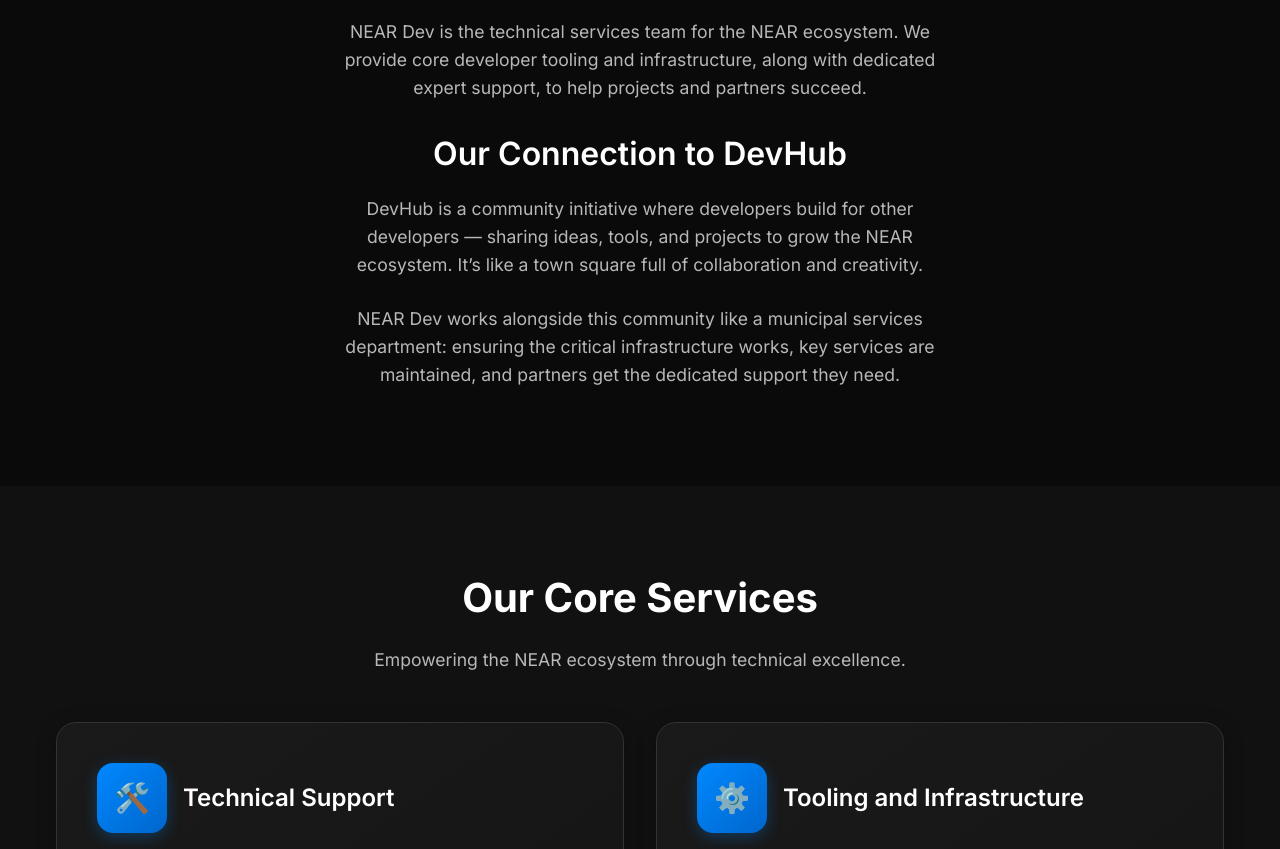
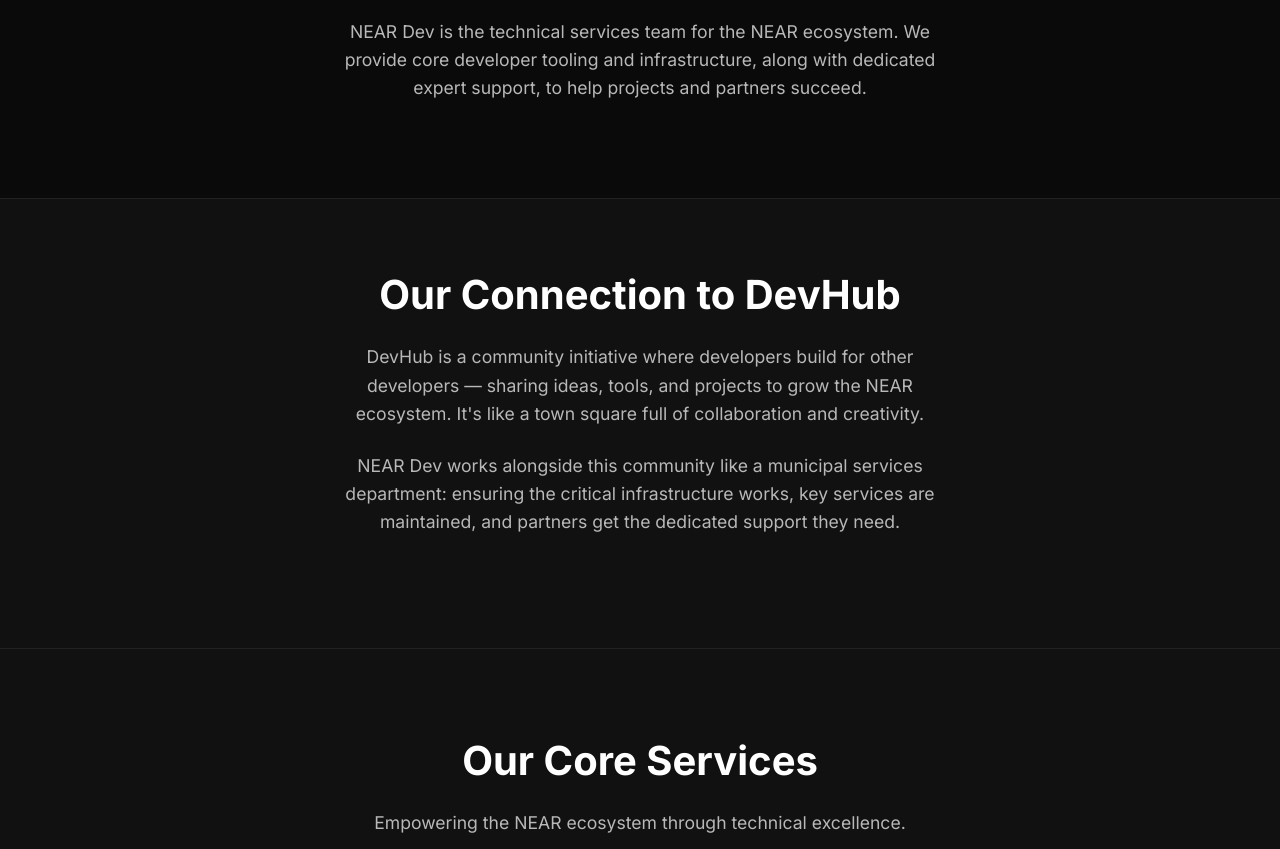
Before and after one commit to thisisjoshford/near-dev-site, a React (Vite) app: page / in a window 1280 px wide. Shown: the part 1040-1889 px from the top of the page. Built offline with nearby package versions, Linux system fonts and the light colour scheme.

Commit message:
fix: separate devhub / neardev

```diff
--- a/src/App.css
+++ b/src/App.css
@@ -159,6 +159,24 @@
   background: #0a0a0a;
   color: #ffffff;
   text-align: center;
+}
+
+/* DevHub Connection Section */
+.devhub-connection {
+  padding: 4rem 0;
+  background: #111111;
+  color: #ffffff;
+  text-align: center;
+  border-top: 1px solid #222;
+  border-bottom: 1px solid #222;
+}
+
+.devhub-connection .section-title p {
+  margin-bottom: 1.5rem;
+}
+
+.devhub-connection .section-title p:last-child {
+  margin-bottom: 0;
 }
 
 .about-home .section-title {
--- a/src/Home.tsx
+++ b/src/Home.tsx
@@ -94,11 +94,17 @@
           <div className="section-title">
             <h2>What is NEAR Dev?</h2>
             <p>NEAR Dev is the technical services team for the NEAR ecosystem. We provide core developer tooling and infrastructure, along with dedicated expert support, to help projects and partners succeed.</p>
-            <br/>
-            <h3>Our Connection to DevHub</h3>
-            <p>DevHub is a community initiative where developers build for other developers — sharing ideas, tools, and projects to grow the NEAR ecosystem. It’s like a town square full of collaboration and creativity.</p>
-            <br/>
-            <p> NEAR Dev works alongside this community like a municipal services department: ensuring the critical infrastructure works, key services are maintained, and partners get the dedicated support they need.</p>
+          </div>
+        </div>
+      </section>
+
+      {/* DevHub Connection Section */}
+      <section className="devhub-connection">
+        <div className="container">
+          <div className="section-title">
+            <h2>Our Connection to DevHub</h2>
+            <p>DevHub is a community initiative where developers build for other developers — sharing ideas, tools, and projects to grow the NEAR ecosystem. It's like a town square full of collaboration and creativity.</p>
+            <p>NEAR Dev works alongside this community like a municipal services department: ensuring the critical infrastructure works, key services are maintained, and partners get the dedicated support they need.</p>
           </div>
         </div>
       </section>
```
